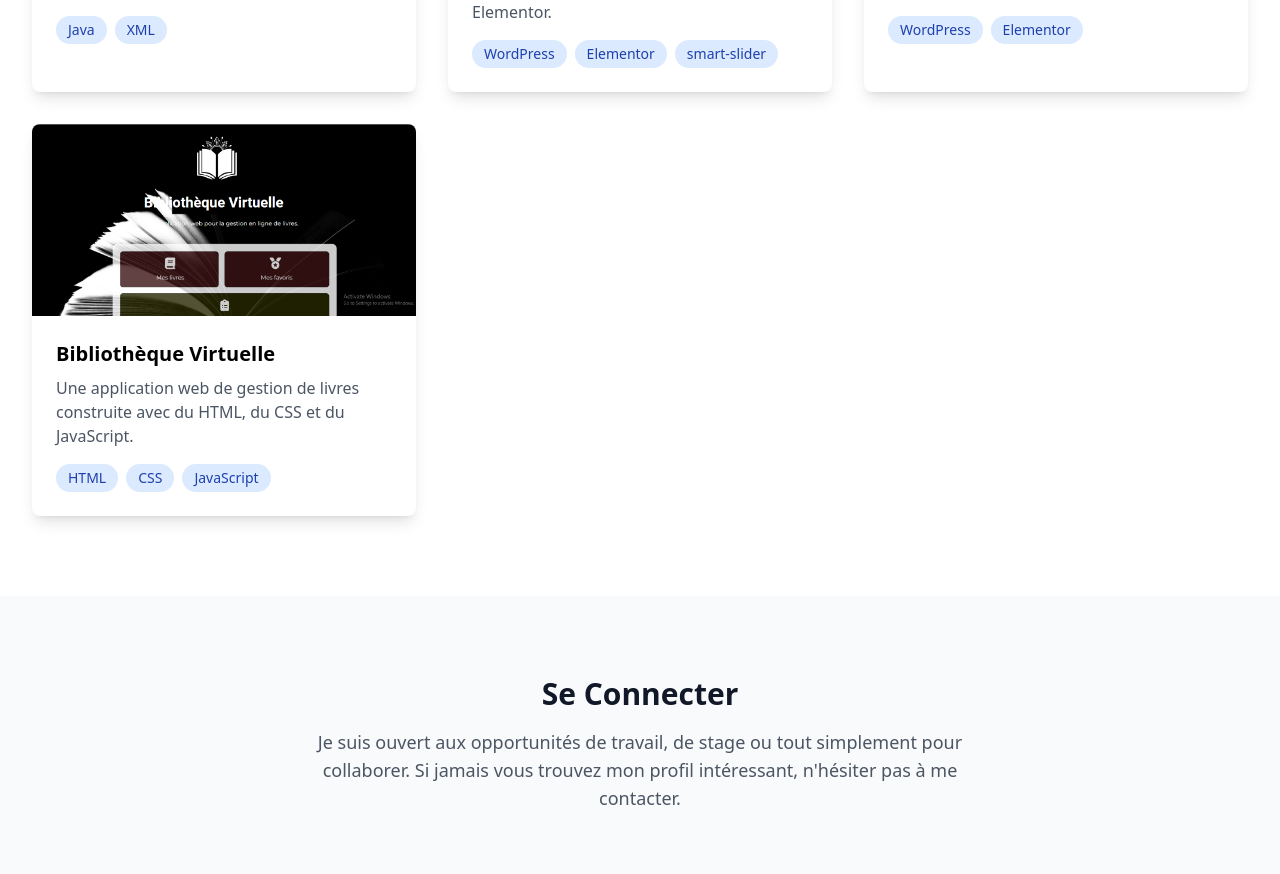
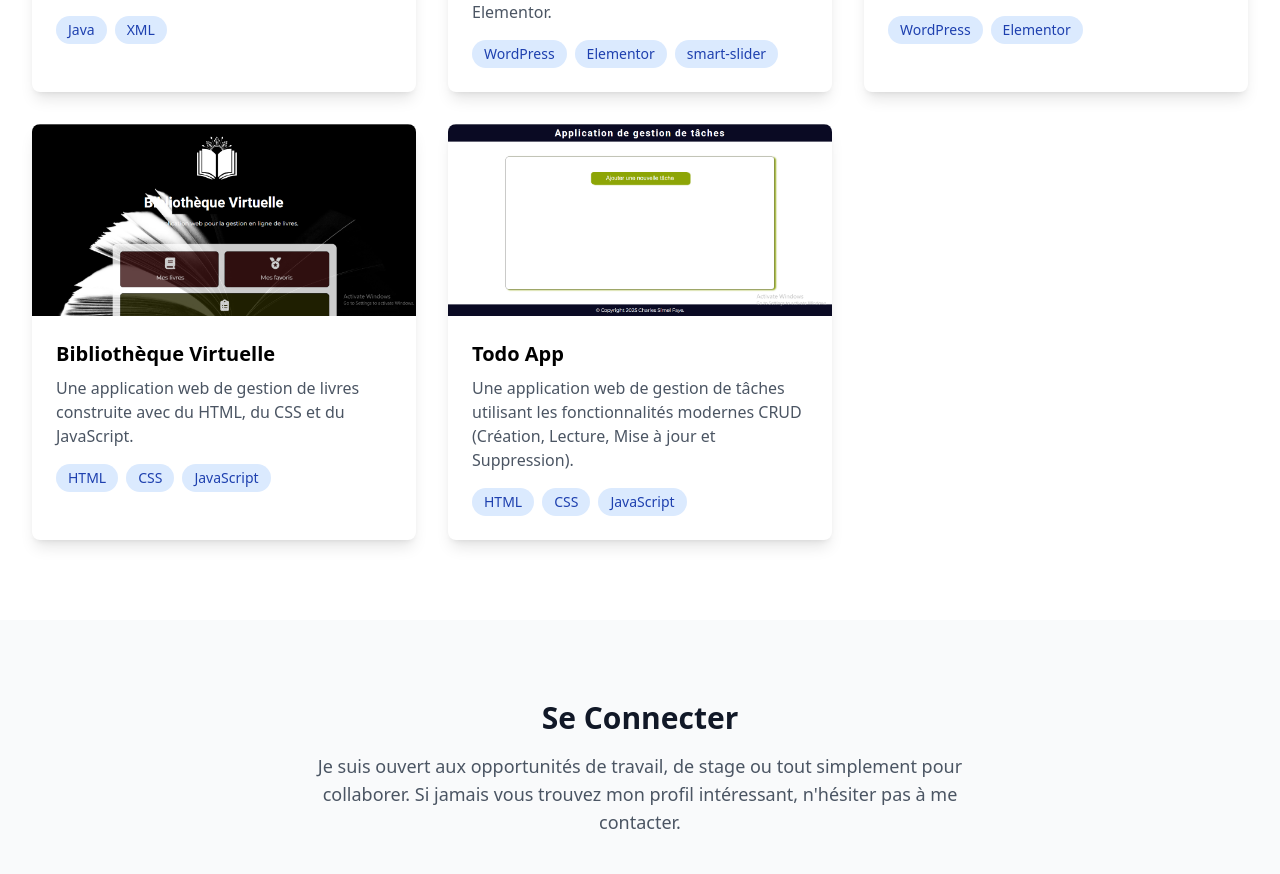
Before and after one commit to CharlesFaye/MonPortfolio, a React (Vite) app: page / in a window 1280 px wide. Shown: the part 2462-3336 px from the top of the page. Built offline with nearby package versions, Linux system fonts and the light colour scheme.

Commit message:
Ajout des derniers changements

```diff
--- a/src/components/Projects.tsx
+++ b/src/components/Projects.tsx
@@ -15,7 +15,7 @@ const Projects = () => {
       description: 'Site web de commerce conçu avec WordPress en plus de l\'incontournable Elementor. ',
       image: '/assets/images/dsm-website.png',
       technologies: ['WordPress', 'Elementor', 'smart-slider'],
-      liveLink: 'https://example.com',
+      liveLink: 'https://dsm-wp.vercel.app/',
       githubLink: 'https://github.com/CharlesFaye/DSM_WP_Site',
     },
     {
@@ -23,7 +23,7 @@ const Projects = () => {
       description: 'Un site de B.T.P construit avec WordPress et Elementor.',
       image: '/assets/images/btp.png',
       technologies: ['WordPress', 'Elementor'],
-      liveLink: 'https://example.com',
+      liveLink: 'https://simply-static-five.vercel.app/',
       githubLink: 'https://github.com/CharlesFaye/BTP_WP',
     },
     {
@@ -31,8 +31,16 @@ const Projects = () => {
       description: 'Une application web de gestion de livres construite avec du HTML, du CSS et du JavaScript.',
       image: '/assets/images/biblio.png',
       technologies: ['HTML', 'CSS', 'JavaScript'],
-      liveLink: 'https://example.com',
+      liveLink: 'https://biblio-omega.vercel.app/',
       githubLink: 'https://github.com/CharlesFaye/biblio',
+    },
+    {
+      title: 'Todo App',
+      description: 'Une application web de gestion de tâches utilisant les fonctionnalités modernes CRUD (Création, Lecture, Mise à jour et Suppression).',
+      image: '/assets/images/todo-app-img.png',
+      technologies: ['HTML', 'CSS', 'JavaScript'],
+      liveLink: 'https://todo-app-two-navy-61.vercel.app/',
+      githubLink: 'https://github.com/CharlesFaye/Todo-app',
     },
   ];
 
```
Also changed, not shown: public/assets/images/todo-app-img.png (added), 1 other file (tests, documents, lock files or other folders).
